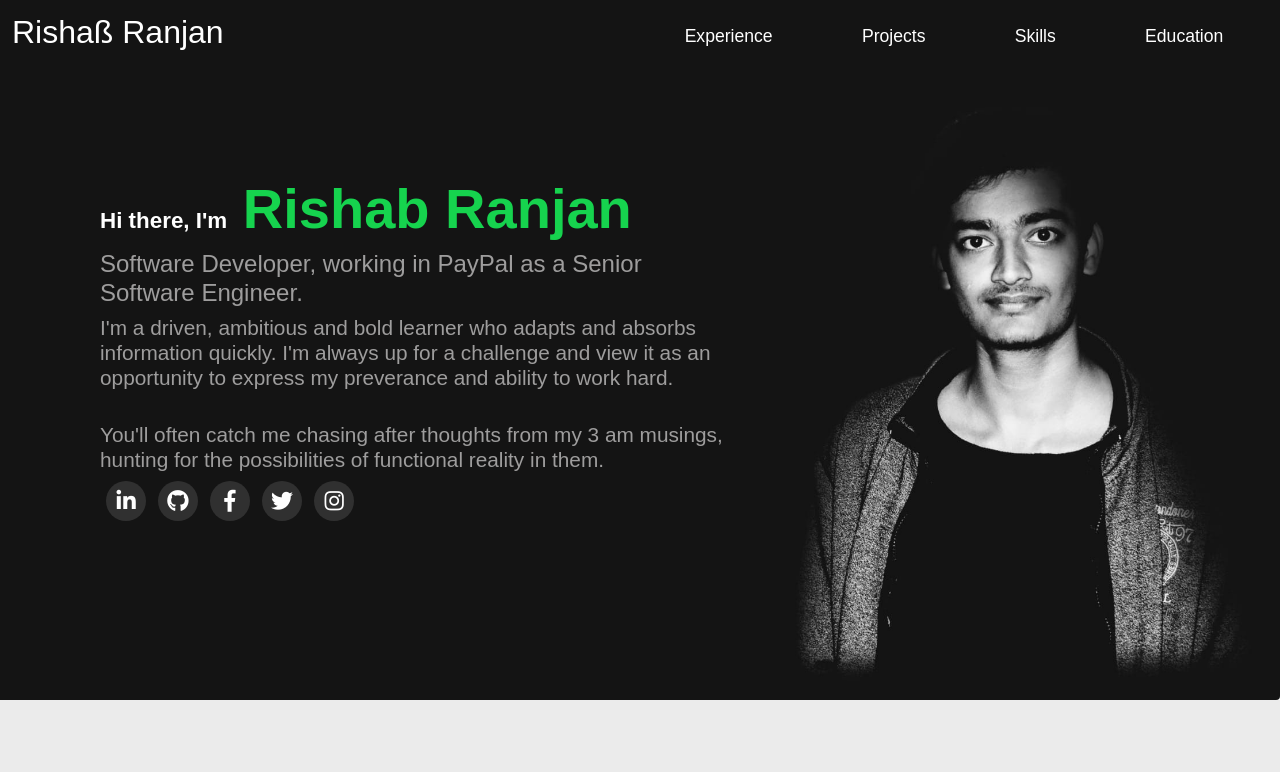
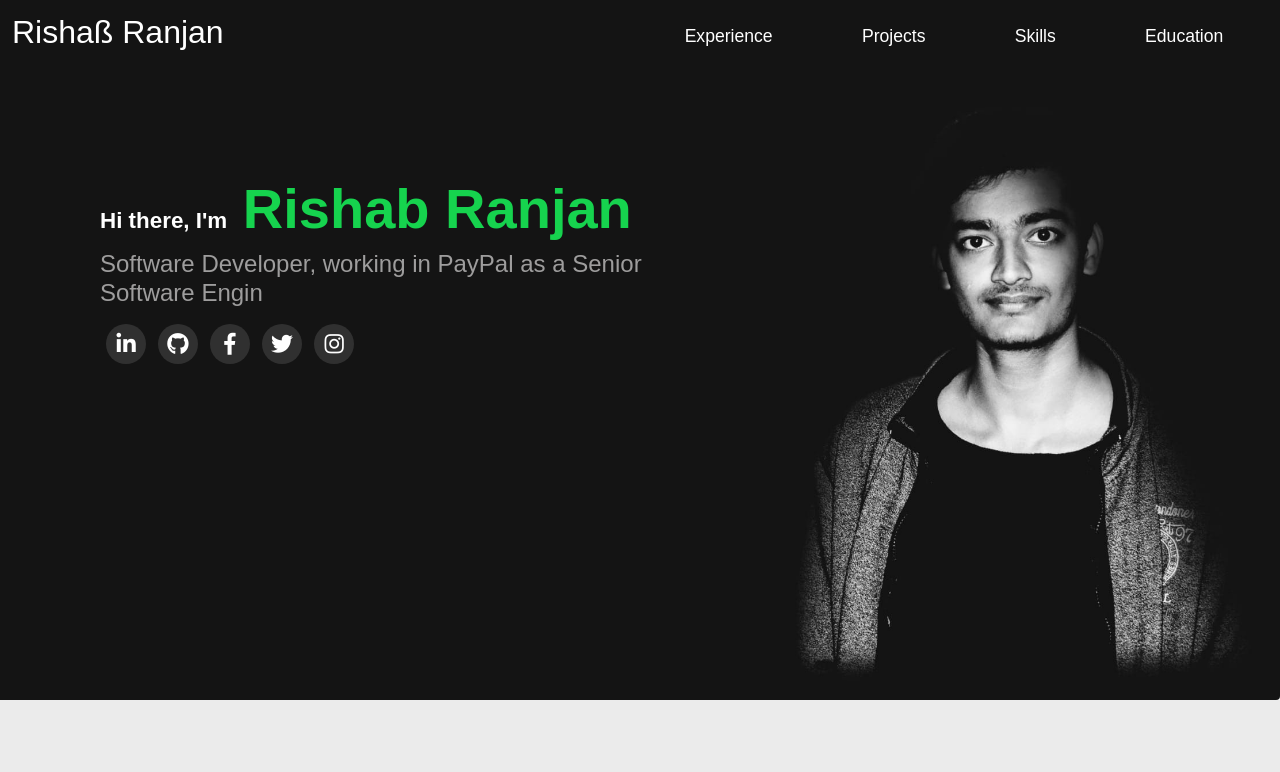
Before and after one commit to rishabranjan/portfolio, a React (Create React App) app: page / in a window 1280 px wide. Shown: the top 772 px of the page. Built offline with nearby package versions, Linux system fonts and the light colour scheme.

Commit message:
fix: css fixes and typing effect added

```diff
--- a/src/App.jsx
+++ b/src/App.jsx
@@ -7,6 +7,8 @@ import Experience from "./components/Experience";
 import Projects from "./components/Projects";
 import Skills from "./components/Skills";
 import Feedback from "./components/Feedback";
+import Typewriter from "./components/helper/TypeWriter";
+import { Fade } from "react-bootstrap";
 
 class App extends Component {
   state = {
@@ -19,23 +21,36 @@ class App extends Component {
         <div id="Name" className="image">
           <div className="header">
             <h1>
-              Hi there, I'm
-              <span> Rishab Ranjan</span>
-              <br />
+              <Typewriter
+                text={"Hi there, I'm"}
+                speed={100}
+                initialDelay={100}
+              />
+              <span>
+                <Typewriter
+                  text={" Rishab Ranjan"}
+                  speed={100}
+                  initialDelay={1500}
+                />
+              </span>
             </h1>
             <h3>
-              Software Developer, working in PayPal as a Senior Software
-              Engineer.
+              <Typewriter
+                text={
+                  "Software Developer, working in PayPal as a Senior Software Engineer."
+                }
+                speed={50}
+                initialDelay={3000}
+              />
             </h3>
             <h4>
-              I'm a driven, ambitious and bold learner who adapts and absorbs
-              information quickly. I'm always up for a challenge and view it as
-              an opportunity to express my preverance and ability to work hard.
-            </h4>
-            <br />
-            <h4>
-              You'll often catch me chasing after thoughts from my 3 am musings,
-              hunting for the possibilities of functional reality in them.
+              <Typewriter
+                text={
+                  "I'm a driven, ambitious and bold learner who adapts and absorbs information quickly. I'm always up for a challenge and view it as an opportunity to express my preverance and ability to work hard."
+                }
+                speed={50}
+                initialDelay={7000}
+              />
             </h4>
             <div className="s-m">
               <a
@@ -82,6 +97,7 @@ class App extends Component {
         <Skills />
         <Education />
         {/* <Feedback /> */}
+
         <Footer />
       </>
     );
--- a/src/components/Education.jsx
+++ b/src/components/Education.jsx
@@ -21,9 +21,9 @@ class Education extends Component {
             width="160px"
           />
         </Card>
-        <section className="d-flex flex-center flex-middle section-one">
+        <section className="d-flex justify-content-center flex-center flex-middle section-one">
           <div className="d-flex flex-column flex-center  classroom classesDiv">
-            <div className="d-flex flex-center classesDiv-content">
+            <div className="d-flex justify-content-center flex-center classesDiv-content">
               <div
                 style={{ position: "relative" }}
                 className="online-features first-feature"
--- /dev/null
+++ b/src/components/helper/TypeWriter.jsx
@@ -0,0 +1,32 @@
+import React, { useState, useEffect } from "react";
+
+const Typewriter = ({ text, speed, initialDelay }) => {
+  const [displayText, setDisplayText] = useState("");
+  const [currentIndex, setCurrentIndex] = useState(0);
+  const [startTyping, setStartTyping] = useState(false);
+
+  useEffect(() => {
+    if (!startTyping) {
+      const timer = setTimeout(() => {
+        setStartTyping(true);
+      }, initialDelay);
+
+      return () => clearTimeout(timer);
+    }
+  }, [startTyping, initialDelay]);
+
+  useEffect(() => {
+    if (startTyping && currentIndex < text.length) {
+      const timer = setTimeout(() => {
+        setDisplayText((prevText) => prevText + text[currentIndex]);
+        setCurrentIndex((prevIndex) => prevIndex + 1);
+      }, speed);
+
+      return () => clearTimeout(timer);
+    }
+  }, [currentIndex, text, speed, startTyping]);
+
+  return <React.Fragment>{displayText}</React.Fragment>;
+};
+
+export default Typewriter;
--- a/src/components/style/education.css
+++ b/src/components/style/education.css
@@ -86,6 +86,9 @@
   opacity: 1;
   margin: 0;
   line-height: 1.2em;
+}
+.first-feature{
+  max-width: 200px;
 }
 .second-feature {
   margin-top: 70px;
```
